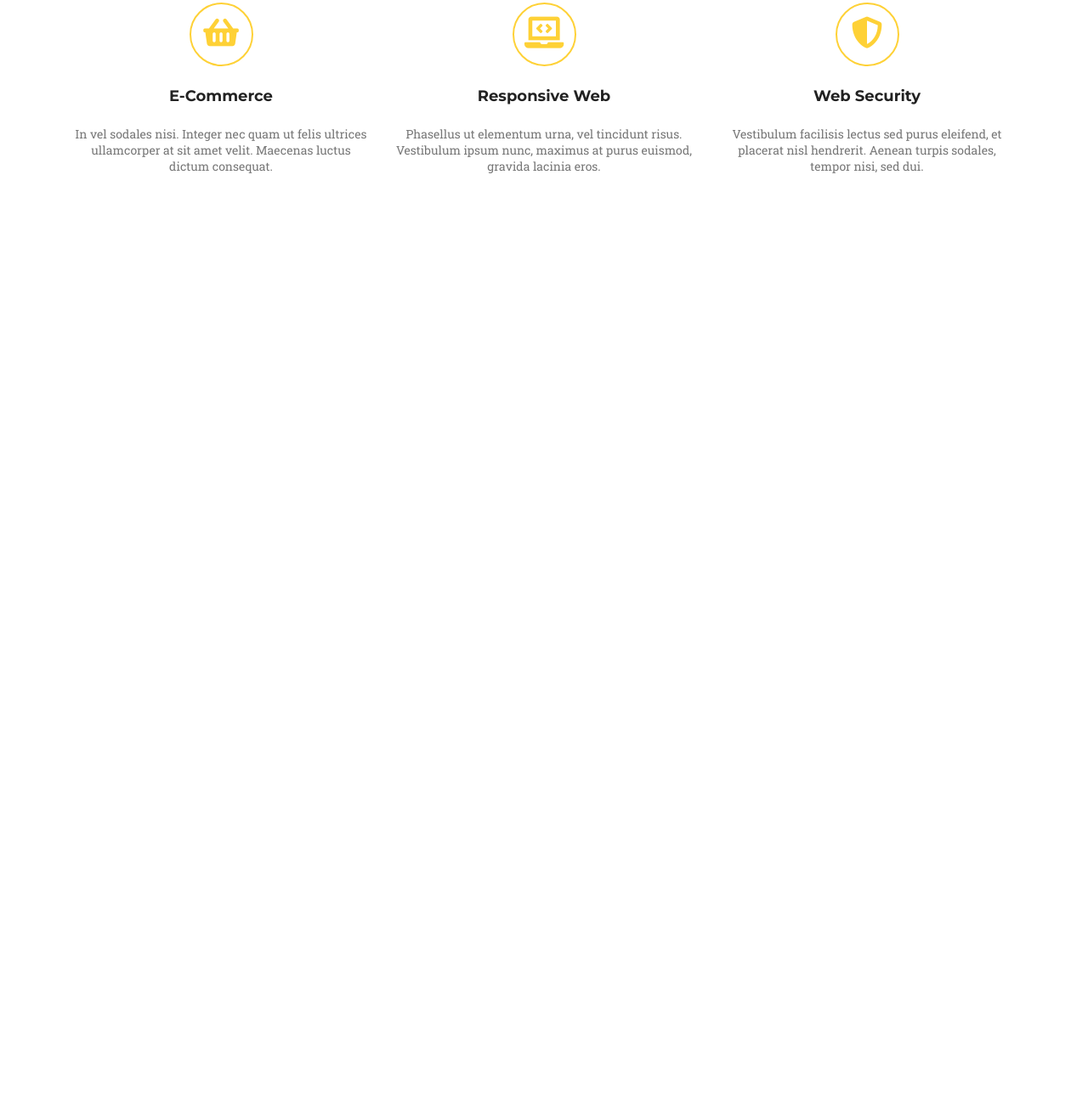
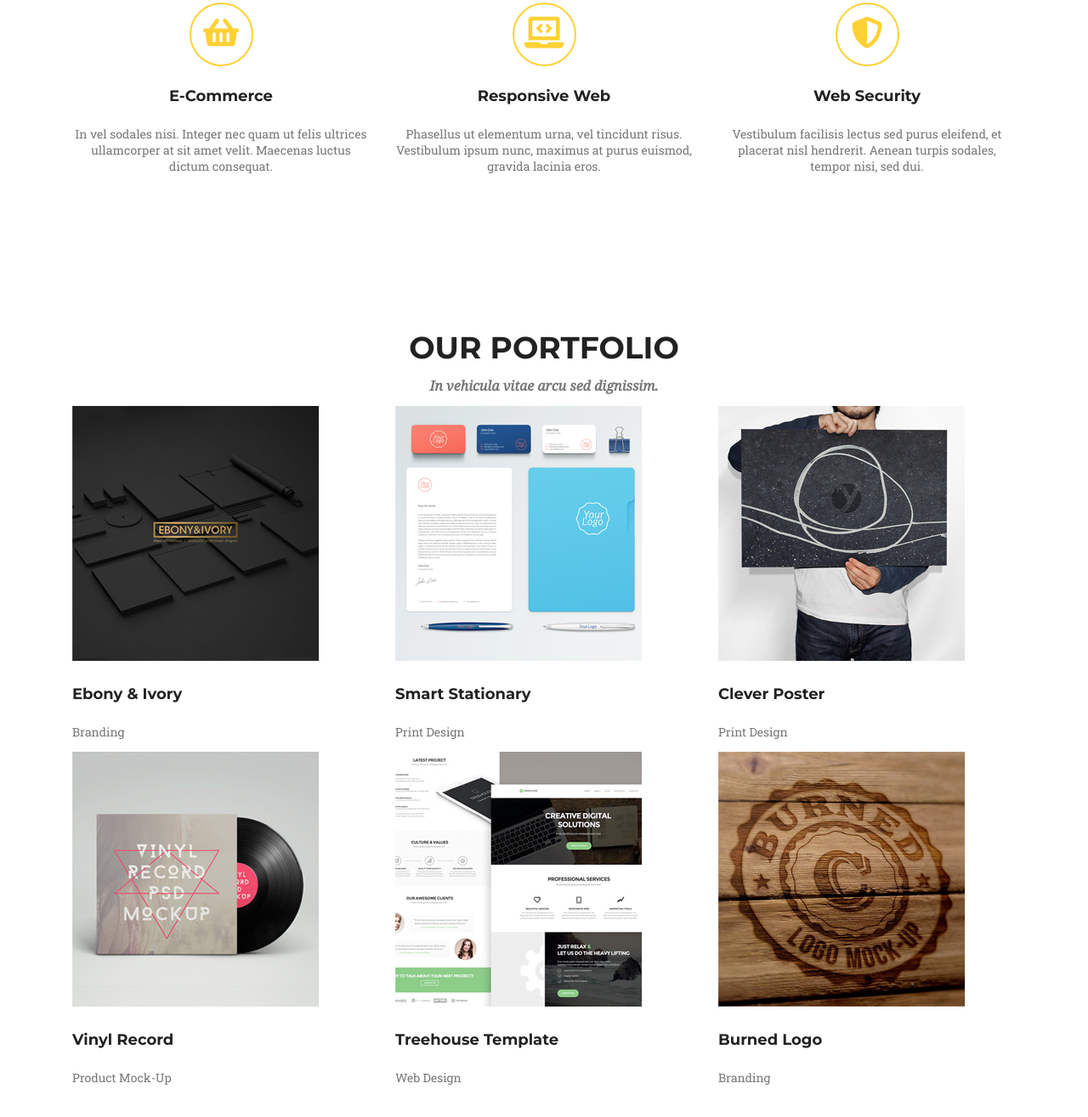
Before and after one commit to Koser61/golden-website, a website: page index.html in a window 1280 px wide. Shown: the part 1031-2346 px from the top of the page at 85% size. Before the commit the page ends 1322 px from the top, so only its background shows below. Drawn offline with Linux system fonts and the light colour scheme; a web font is replaced by a local one.

Commit message:
Add 'portfolio' section HTML code

```diff
--- a/index.html
+++ b/index.html
@@ -60,5 +60,80 @@
             </div>
         </div>
     </section>
+    <section class="portfolio sect" id="portfolio">
+        <div class="container">
+            <h3 class="section-title">OUR PORTFOLIO</h3>
+            <h4 class="subtitle">In vehicula vitae arcu sed dignissim.</h4>
+            <div class="row">
+                <div class="col-12 col-md-6 col-lg-4">
+                    <div class="portfolio-box">
+                        <div class="img-box">
+                            <img src="/images/portfolio/1-thumbnail.png" alt="thumbnail">
+                        </div>
+                        <div class="describtion">
+                            <h5 class="card-title">Ebony & Ivory</h5>
+                            <p>Branding</p>
+                        </div>
+                    </div>
+                </div>
+                <div class="col-12 col-md-6 col-lg-4">
+                    <div class="portfolio-box">
+                        <div class="img-box">
+                            <img src="/images/portfolio/2-thumbnail.png" alt="thumbnail">
+                        </div>
+                        <div class="describtion">
+                            <h5 class="card-title">Smart Stationary</h5>
+                            <p>Print Design</p>
+                        </div>
+                    </div>
+                </div>
+                <div class="col-12 col-md-6 col-lg-4">
+                    <div class="portfolio-box">
+                        <div class="img-box">
+                            <img src="/images/portfolio/3-thumbnail.png" alt="thumbnail">
+                        </div>
+                        <div class="describtion">
+                            <h5 class="card-title">Clever Poster</h5>
+                            <p>Print Design</p>
+                        </div>
+                    </div>
+                </div>
+                <div class="w-100"></div>
+                <div class="col-12 col-md-6 col-lg-4">
+                    <div class="portfolio-box">
+                        <div class="img-box">
+                            <img src="/images/portfolio/4-thumbnail.png" alt="thumbnail">
+                        </div>
+                        <div class="describtion">
+                            <h5 class="card-title">Vinyl Record</h5>
+                            <p>Product Mock-Up</p>
+                        </div>
+                    </div>
+                </div>
+                <div class="col-12 col-md-6 col-lg-4">
+                    <div class="portfolio-box">
+                        <div class="img-box">
+                            <img src="/images/portfolio/5-thumbnail.png" alt="thumbnail">
+                        </div>
+                        <div class="describtion">
+                            <h5 class="card-title">Treehouse Template</h5>
+                            <p>Web Design</p>
+                        </div>
+                    </div>
+                </div>
+                <div class="col-12 col-md-6 col-lg-4">
+                    <div class="portfolio-box">
+                        <div class="img-box">
+                            <img src="/images/portfolio/6-thumbnail.png" alt="thumbnail">
+                        </div>
+                        <div class="describtion">
+                            <h5 class="card-title">Burned Logo</h5>
+                            <p>Branding</p>
+                        </div>
+                    </div>
+                </div>
+            </div>
+        </div>
+    </section>
 </body>
 </html>
--- a/sass/style.scss
+++ b/sass/style.scss
@@ -9,6 +9,7 @@ $color-main: #fed136;
 $color-dark: #222222;
 $color-bright: #777777;
 $color-bg: #f7f7f7;
+$color-grey: #333333;
 
 $transition: all 0.5s;
 
@@ -192,7 +193,7 @@ header .container {
 
 /* Responsive */
 
-@media only screen and (max-width: 767px) {
+@media only screen and (max-width: 768px) {
     .splash-subtitle {
         font-size: 24px;
         margin: 8px 0;
@@ -205,7 +206,7 @@ header .container {
         font-size: 14px;
     }
     .splash-inner {
-        transform: translate(-50%, -40%);
+        transform: translate(-50%, -35%);
     }
     .sect {
         padding: 36px 26px 48px 26px;
```
Also changed, not shown: css/style.css, images/portfolio/1-thumbnail.png (added), images/portfolio/2-thumbnail.png (added), images/portfolio/3-thumbnail.png (added), images/portfolio/4-thumbnail.png (added), images/portfolio/5-thumbnail.png (added), images/portfolio/6-thumbnail.png (added), 1 other file.
